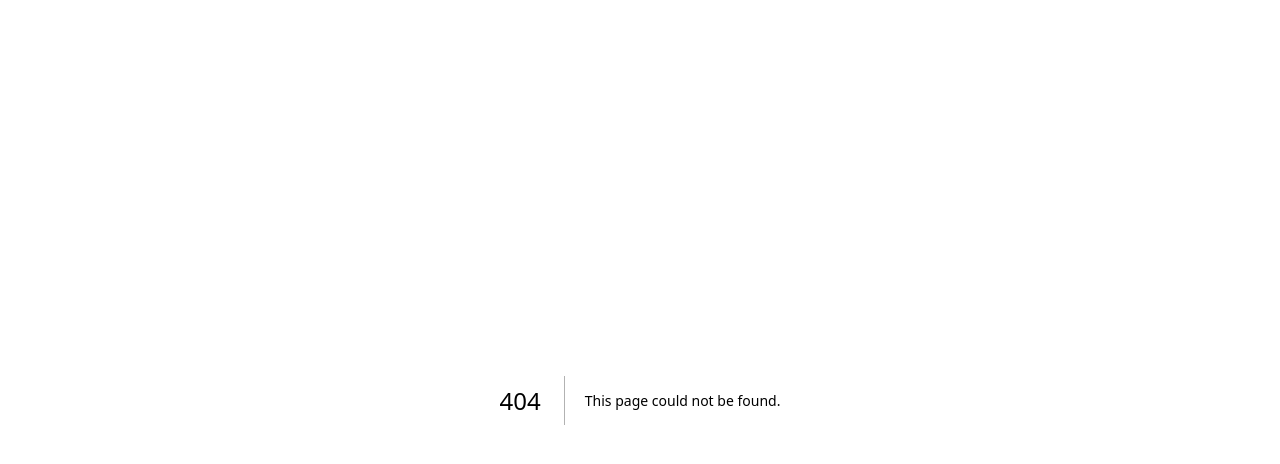
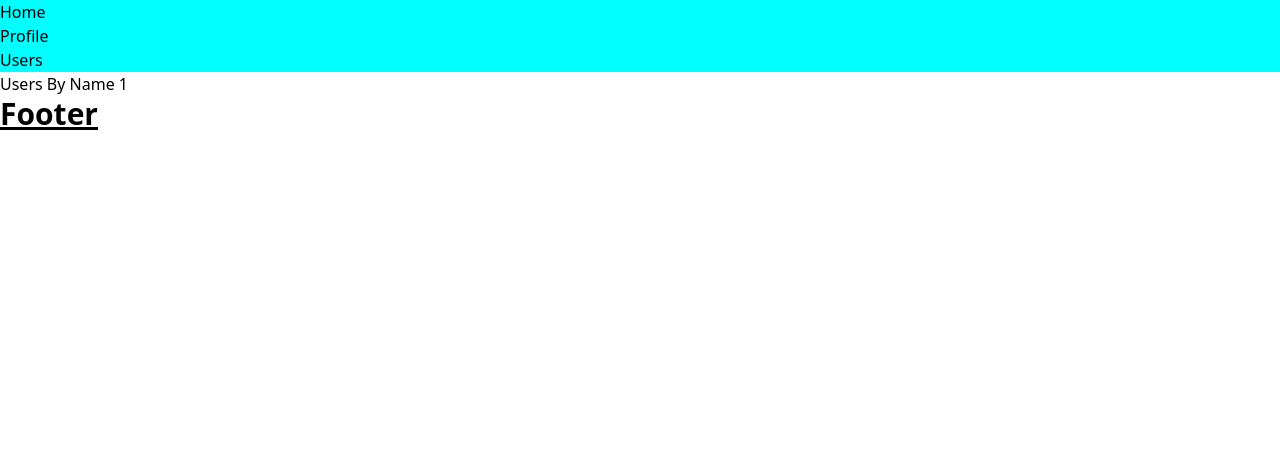
Before and after one commit to Erwin011895/belajar-nextjs, a Next.js app: page /users/1 in a window 1280 px wide. Before the commit this address had no page. Shown: the top 464 px of the page. Built offline with nearby package versions, Linux system fonts and the light colour scheme.

Commit message:
dynamic routes add file users/[id].js

```diff
--- /dev/null
+++ b/pages/users/[id].js
@@ -0,0 +1,14 @@
+import Layout from "@/layout";
+import { useRouter } from "next/router";
+
+export default function UsersByName() {
+  const router = useRouter();
+  const { id } = router?.query
+  return (
+    <>
+      <Layout metaTitle="Users By Name">
+        <p>Users By Name {id}</p>
+      </Layout>
+    </>
+  );
+}
```
